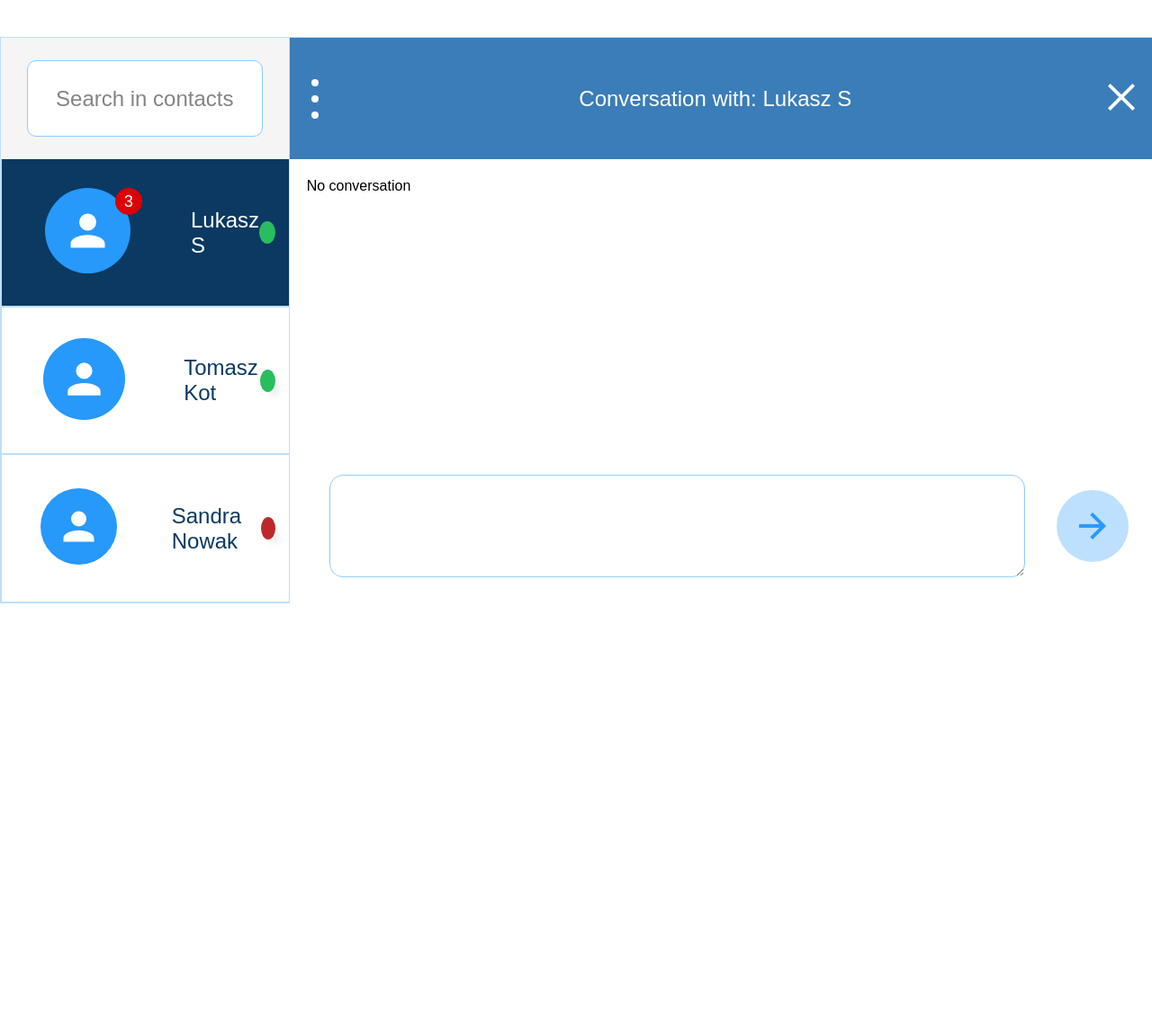
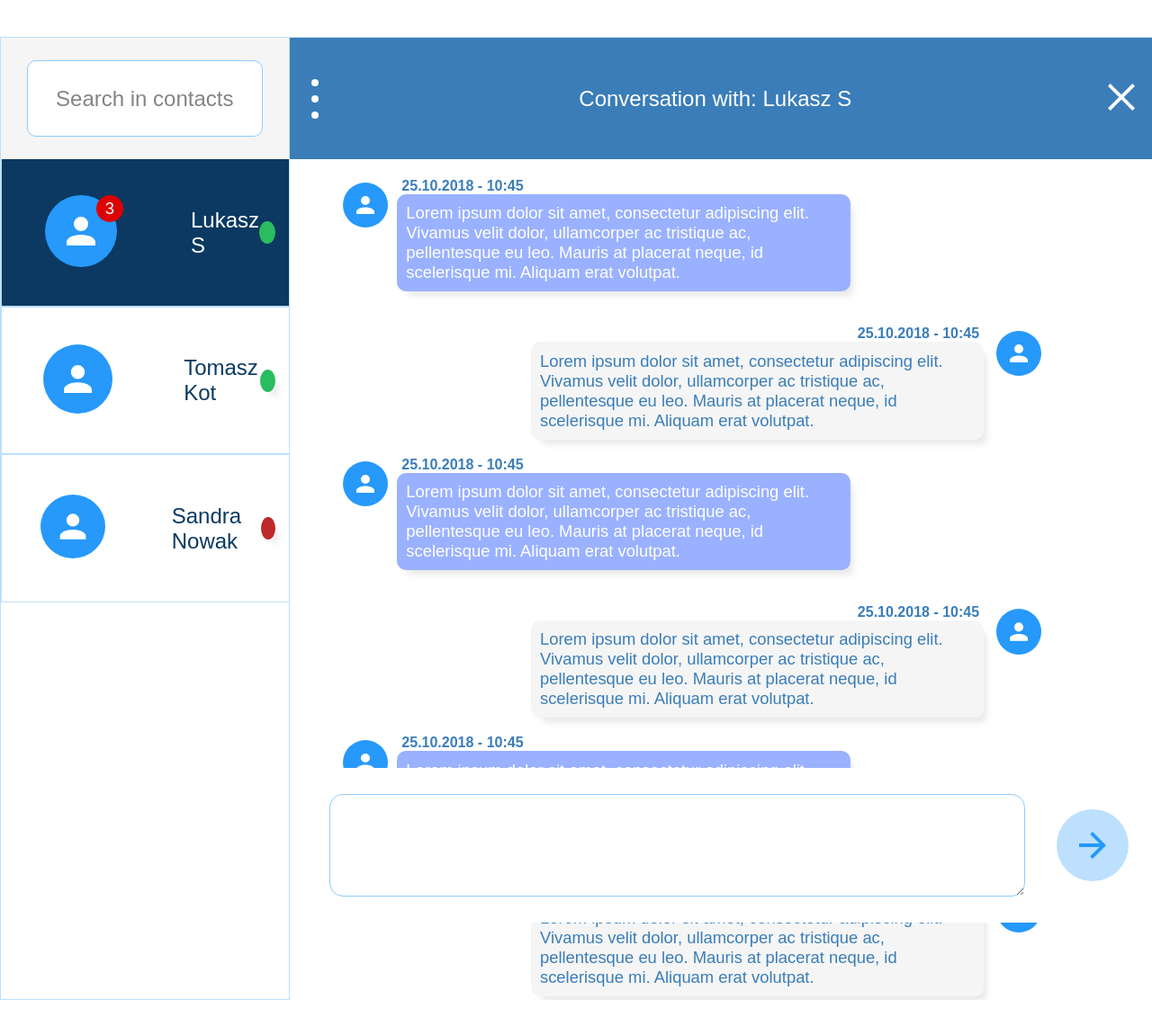
Before and after one commit to lStrachanowski/pychat, a Flask app: page /chat in a window 1280 px wide. Shown: the part 133-1284 px from the top of the page at 90% size. Run offline with Flask 2, Linux system fonts and the light colour scheme.

Commit message:
contact list icons resized

```diff
--- a/static/css/main.css
+++ b/static/css/main.css
@@ -472,7 +472,7 @@ input{
     align-items: center;
     position: absolute;
     z-index: 10;
-    margin-left: 60%;
+    margin-left: 50%;
     margin-top: 5%;
 }
 .message-counter-number{
@@ -519,7 +519,7 @@ input{
  }
 
  .contact-list-icon-style{
-     width: 45%;
+     width: 38%;
      margin: 5% 23%;
  }
 
--- a/templates/chat.html
+++ b/templates/chat.html
@@ -67,7 +67,7 @@
                         </div>
                     </div>
             <div class="possition-correction">
-                <!-- <div class="message-box">
+                 <div class="message-box">
                     <div class="message-contact-icon-position">
                         <img src="/static/img/contact-icon.svg" alt="contact icon" class="message-contact-icon-style">
                     </div>
@@ -123,9 +123,9 @@
                         <div class="message-contact-icon-position message-contact-icon-position-right">
                                 <img src="/static/img/contact-icon.svg" alt="contact icon" class="message-contact-icon-style">
                         </div>
-                </div> -->
+                </div>
 
-                <!-- <div class="message-box">
+                 <div class="message-box">
                     <div class="message-contact-icon-position">
                         <img src="/static/img/contact-icon.svg" alt="contact icon" class="message-contact-icon-style">
                     </div>
@@ -138,9 +138,9 @@
                         </div>
                     </div>
 
-                </div> -->
+                </div>
 
-                <!-- <div class="message-box message-right-box">
+                <div class="message-box message-right-box">
                         <div class="message-contact-container-postion">
                             <div class="message-time message-time-right">
                                         25.10.2018 - 10:45
@@ -152,12 +152,12 @@
                         <div class="message-contact-icon-position message-contact-icon-position-right">
                                 <img src="/static/img/contact-icon.svg" alt="contact icon" class="message-contact-icon-style">
                         </div>
-                </div> -->
+                </div>
 
 
-             <div class="message-box">
+             <!-- <div class="message-box">
                             No conversation
-                </div>
+            </div>  -->
             </div>
 
         </div>
```
